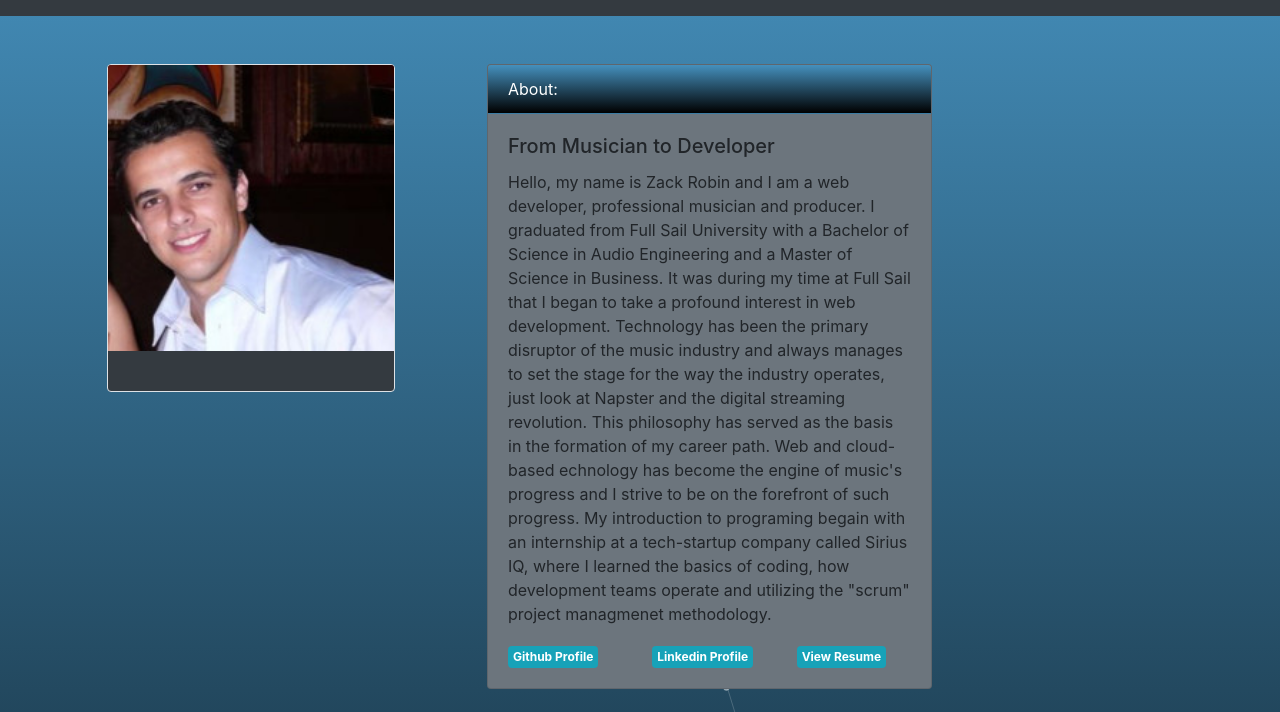
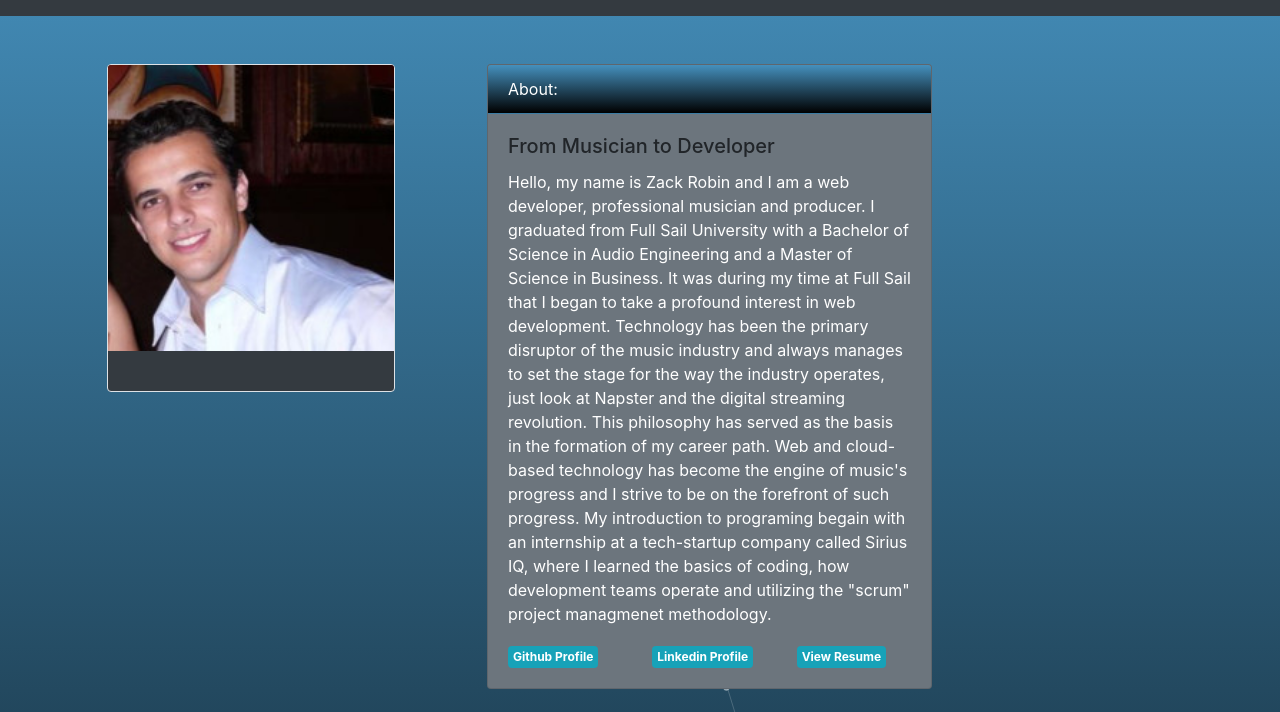
Before and after one commit to zrobin88/updatedPortfolio, a plain HTML site: page index.html in a window 1280 px wide. Shown: the part 86-798 px from the top of the page. Drawn offline with nearby package versions, Linux system fonts and the light colour scheme; a web font is replaced by a local one.

Commit message:
one more update

```diff
--- a/index.html
+++ b/index.html
@@ -79,13 +79,13 @@
           </div>
           <div class="card-body">
             <h5 class="card-title">From Musician to Developer</h5>
-            <p class="card-text">Hello, my name is Zack Robin and I am a web developer, professional musician and
+            <p class="card-text text-white">Hello, my name is Zack Robin and I am a web developer, professional musician and
               producer. I graduated from Full Sail University with a Bachelor of Science in Audio Engineering and a
               Master of Science in Business. It was during my time at Full Sail that I began to take a profound
               interest in web development.
               Technology has been the primary disruptor of the music industry and always manages to set the stage for
               the way the industry operates, just look at Napster and the digital streaming revolution. This
-              philosophy has served as the basis in the formation of my career path. Web and cloud-based echnology has
+              philosophy has served as the basis in the formation of my career path. Web and cloud-based technology has
               become the engine of music's progress and I strive to be on the forefront of such progress. My
               introduction to programing begain with an internship at a tech-startup company called Sirius IQ, where I
               learned the basics of coding, how development teams operate and utilizing the "scrum" project managmenet
```
